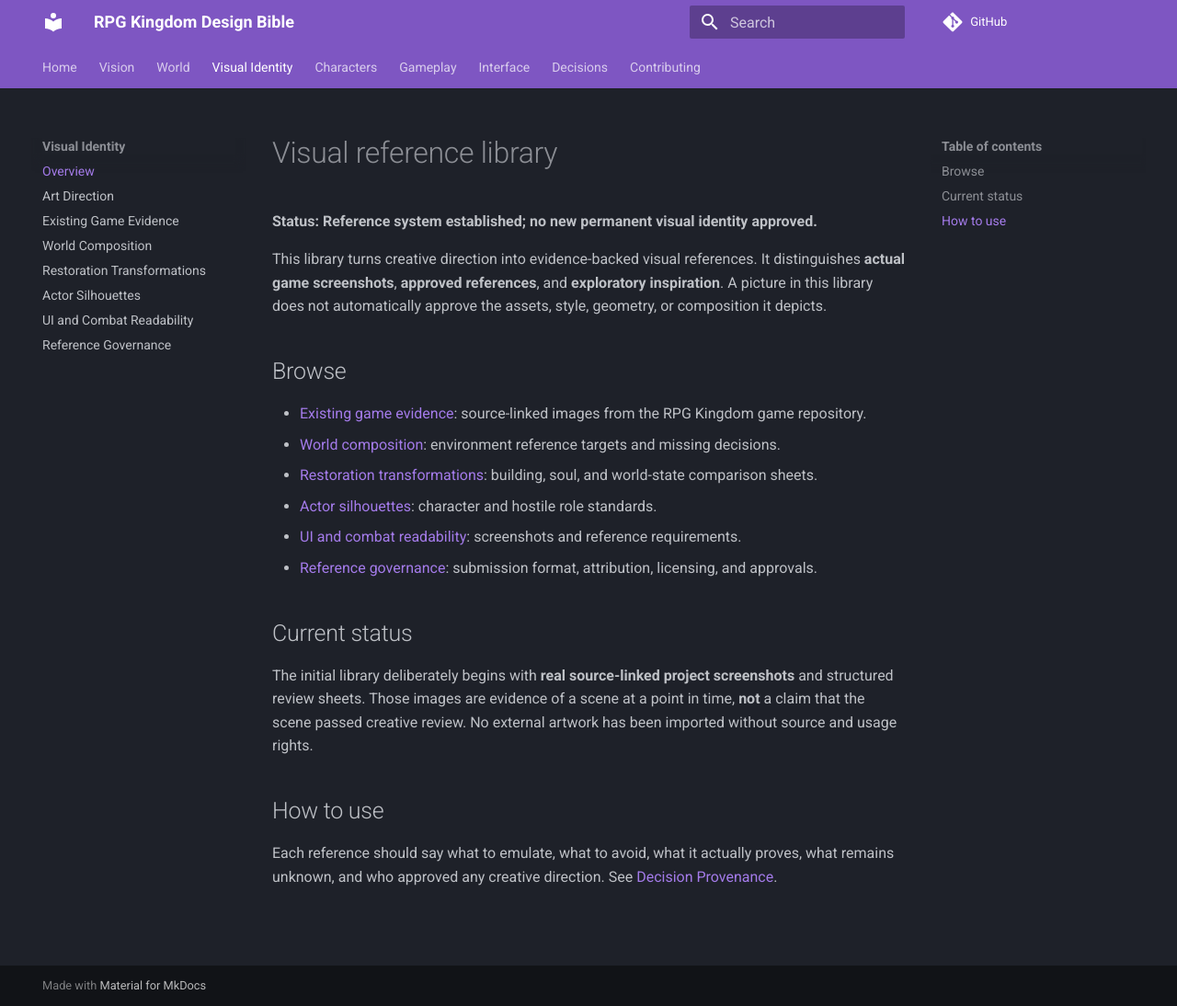
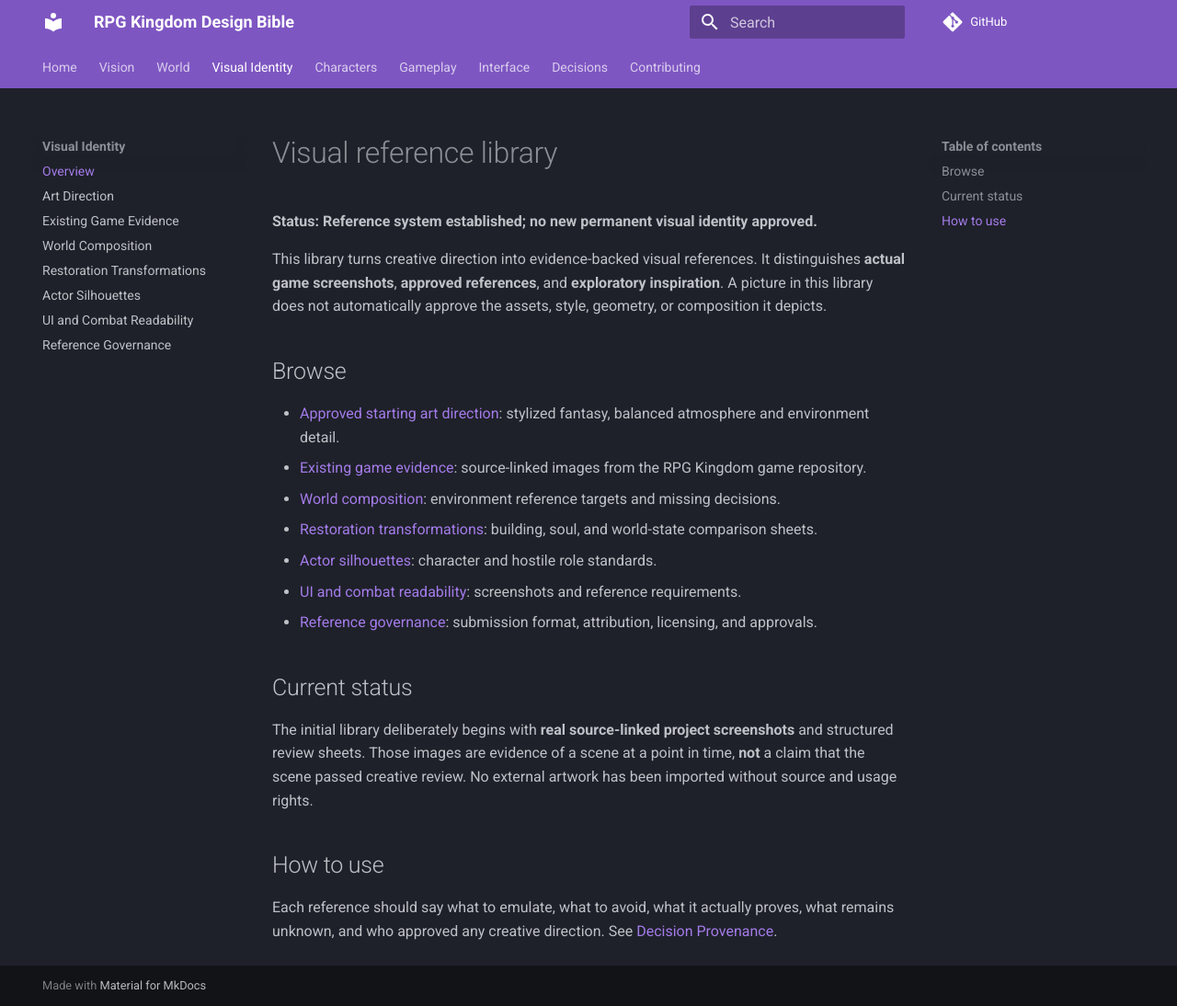
Before and after one commit to Shashakar/RPG-Kingdom-Design-Bible, an MkDocs documentation site: the page built from docs/visual/index.md, in a window 1280 px wide and 1094 px high. Shown: the whole window at 92% size. Built offline with MkDocs 1.6.1 and Material for MkDocs 9.7.7, drawn with Linux system fonts in a browser that asks for light colours; comment, search, counter and statistics services are not loaded.

Commit message:
Surface approved art direction from visual library index

```diff
--- a/docs/visual/index.md
+++ b/docs/visual/index.md
@@ -6,6 +6,7 @@ This library turns creative direction into evidence-backed visual references. It
 
 ## Browse
 
+- [Approved starting art direction](art-direction.md): stylized fantasy, balanced atmosphere and environment detail.
 - [Existing game evidence](existing-game-evidence.md): source-linked images from the RPG Kingdom game repository.
 - [World composition](world-composition.md): environment reference targets and missing decisions.
 - [Restoration transformations](restoration-transformations.md): building, soul, and world-state comparison sheets.
```
